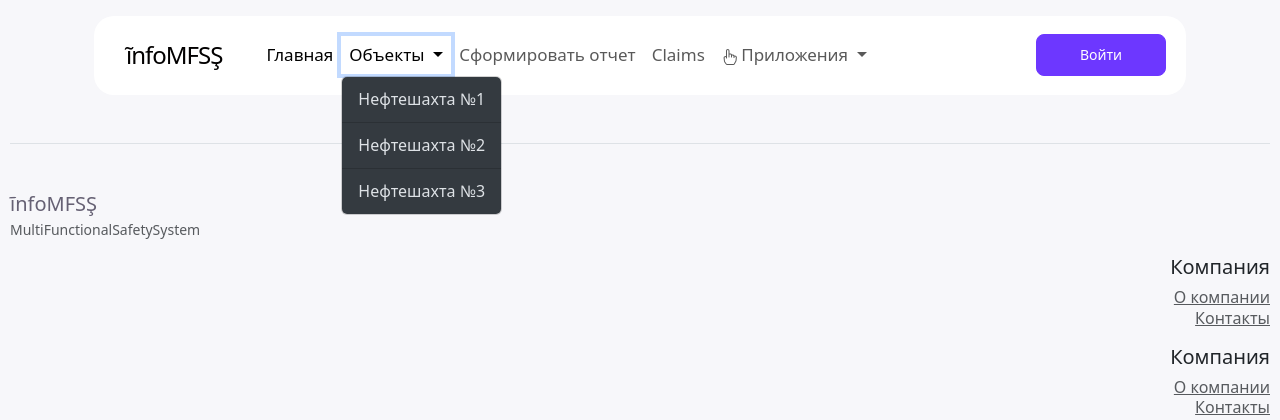
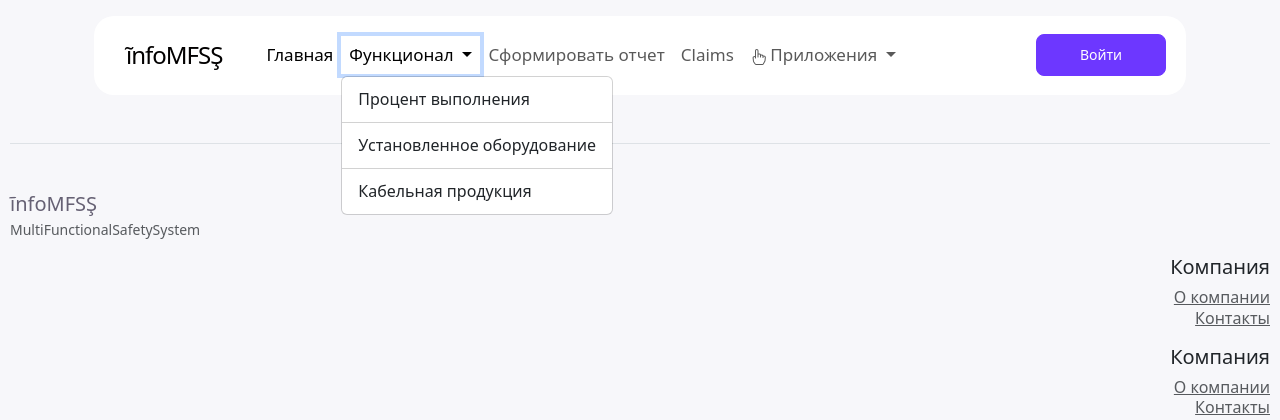
Before and after one commit to AleksandrStrulkov/infoMFSS, a Django app: page /sass_page in a window 1280 px wide, after a click on "Функционал". Shown: the top 420 px of the page. Run offline with Django 5.2, Linux system fonts and the light colour scheme; style sheets or scripts are compiled from the project's sources; some libraries are stand-ins or nearby versions.

Commit message:
change inclu_navbar.html

```diff
--- a/infoMFSS/templates/mfss/includes/inclu_navbar.html
+++ b/infoMFSS/templates/mfss/includes/inclu_navbar.html
@@ -22,18 +22,20 @@
                         <li class="nav-item dropdown">
                             <a class="nav-link dropdown-toggle" href="#" role="button" data-bs-toggle="dropdown"
                                aria-expanded="false">
-                                Объекты
+                                Функционал
                             </a>
-                            <ul class="dropdown-menu dropdown-menu-dark">
-                                <li><a class="dropdown-item" href="#">Нефтешахта №1</a></li>
+                            <ul class="dropdown-menu dropdown-menu">
+                                <li><a class="dropdown-item" href="{% url 'mfss:percents' %}">Процент
+                                    выполнения</a></li>
                                 <li>
                                     <hr class="dropdown-divider">
                                 </li>
-                                <li><a class="dropdown-item" href="#">Нефтешахта №2</a></li>
+                                <li><a class="dropdown-item" href="{% url 'mfss:equipment' %}">Установленное
+                                    оборудование</a></li>
                                 <li>
                                     <hr class="dropdown-divider">
                                 </li>
-                                <li><a class="dropdown-item" href="#">Нефтешахта №3</a></li>
+                                <li><a class="dropdown-item" href="{% url 'mfss:cable' %}">Кабельная продукция</a></li>
                             </ul>
                         </li>
                         <li class="nav-item">
```
